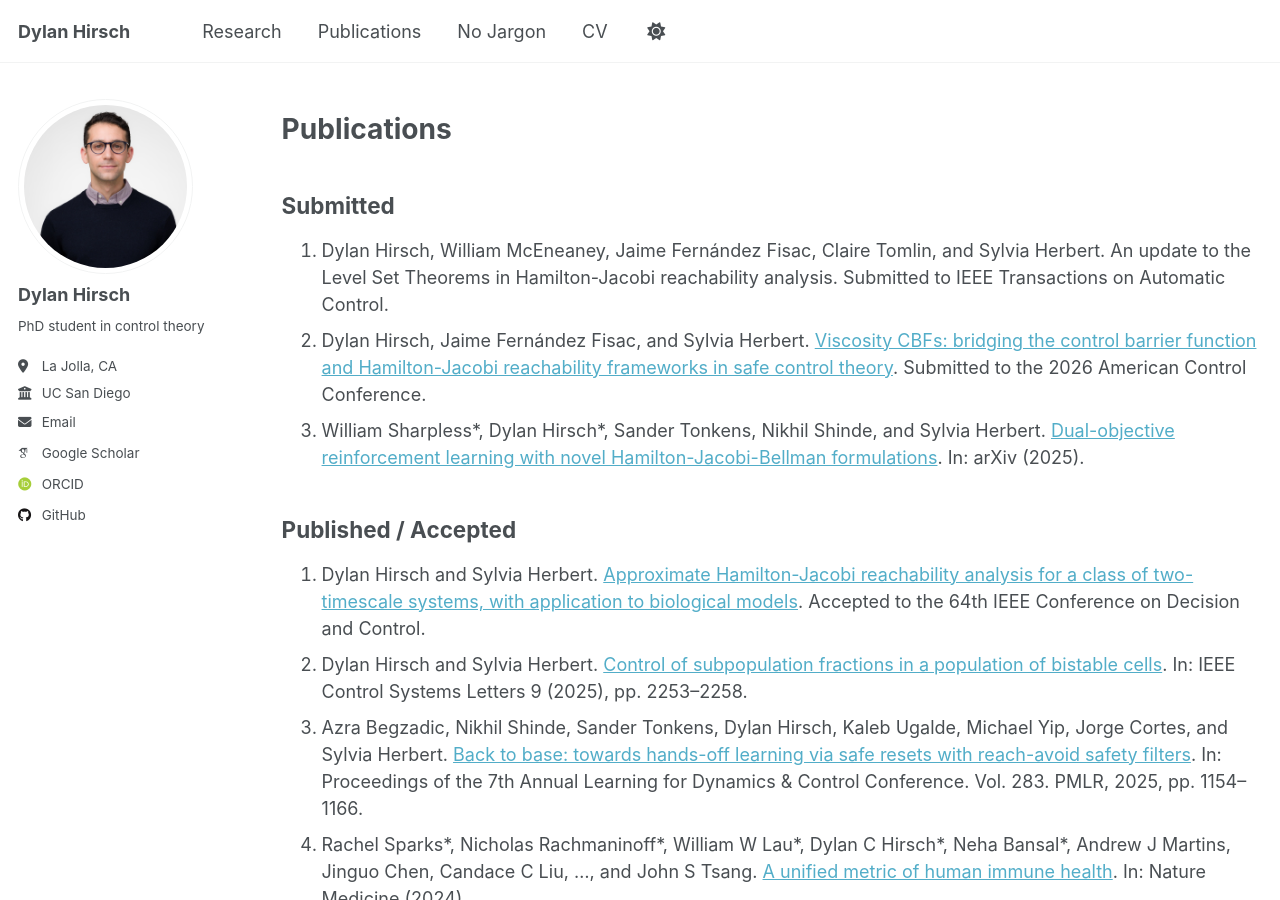
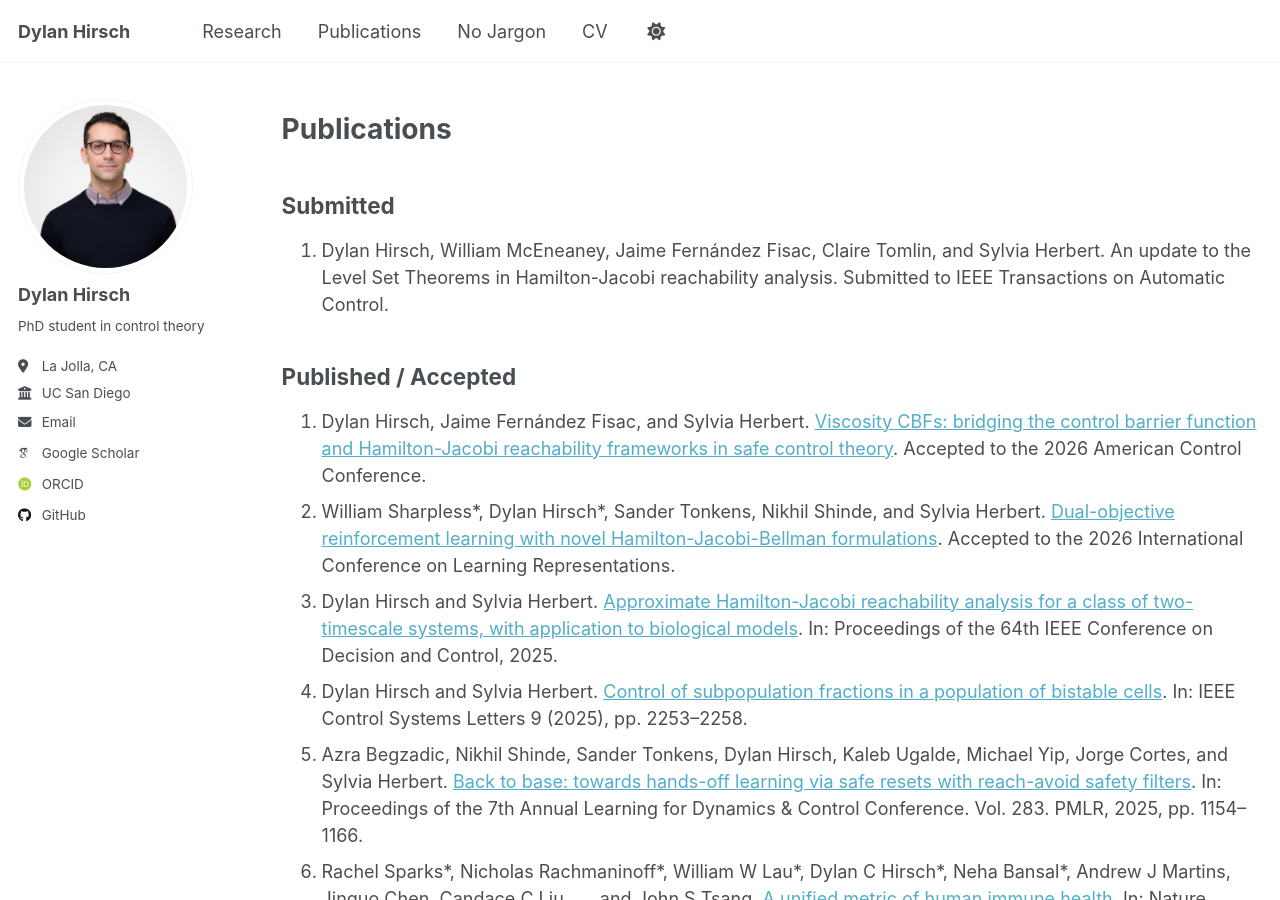
Before and after one commit to dylan-hirsch/dylan-hirsch.github.io, a Jekyll site: the page built from _pages/publications.md, in a window 1280 px wide and 900 px high. Built offline with Jekyll 4.4.1, drawn with Linux system fonts in a browser that asks for light colours; some web fonts are replaced; a script that is not in the unit is left out.

Commit message:
Revise publications list and add new entries
Updated the list of publications with new entries and corrections.

```diff
--- a/_pages/publications.md
+++ b/_pages/publications.md
@@ -12,31 +12,29 @@ author_profile: true
 1. Dylan Hirsch, William McEneaney, Jaime Fernández Fisac, Claire Tomlin, and Sylvia Herbert. An update to the
 Level Set Theorems in Hamilton-Jacobi reachability analysis. Submitted to IEEE Transactions on
 Automatic Control.
-2. Dylan Hirsch, Jaime Fernández Fisac, and Sylvia Herbert. [Viscosity CBFs: bridging the control barrier
-function and Hamilton-Jacobi reachability frameworks in safe control theory](https://arxiv.org/abs/2510.09929). Submitted to the 2026
-American Control Conference.
-3.  William Sharpless\*, Dylan Hirsch\*, Sander Tonkens, Nikhil Shinde, and Sylvia Herbert. [Dual-objective
-reinforcement learning with novel Hamilton-Jacobi-Bellman formulations](https://arxiv.org/abs/2506.16016). In: arXiv (2025).
 
 ## Published / Accepted
 
-1. Dylan Hirsch and Sylvia Herbert. [Approximate Hamilton-Jacobi reachability analysis for a class of
-two-timescale systems, with application to biological models](https://arxiv.org/abs/2503.11021). Accepted to the 64th IEEE Conference on Decision and
-Control.
-2. Dylan Hirsch and Sylvia Herbert. [Control of subpopulation fractions in a population of bistable cells](https://ieeexplore.ieee.org/abstract/document/11177224). In:
+1. Dylan Hirsch, Jaime Fernández Fisac, and Sylvia Herbert. [Viscosity CBFs: bridging the control barrier
+function and Hamilton-Jacobi reachability frameworks in safe control theory](https://arxiv.org/abs/2510.09929). Accepted to the 2026
+American Control Conference.
+2.  William Sharpless\*, Dylan Hirsch\*, Sander Tonkens, Nikhil Shinde, and Sylvia Herbert. [Dual-objective
+reinforcement learning with novel Hamilton-Jacobi-Bellman formulations](https://arxiv.org/abs/2506.16016). Accepted to the 2026 International Conference on Learning Representations.
+3. Dylan Hirsch and Sylvia Herbert. [Approximate Hamilton-Jacobi reachability analysis for a class of
+two-timescale systems, with application to biological models](https://arxiv.org/abs/2503.11021). In: Proceedings of the 64th IEEE Conference on Decision and Control, 2025.
+4. Dylan Hirsch and Sylvia Herbert. [Control of subpopulation fractions in a population of bistable cells](https://ieeexplore.ieee.org/abstract/document/11177224). In:
 IEEE Control Systems Letters 9 (2025), pp. 2253–2258.
-3. Azra Begzadic, Nikhil Shinde, Sander Tonkens, Dylan Hirsch, Kaleb Ugalde, Michael Yip, Jorge Cortes,
+5. Azra Begzadic, Nikhil Shinde, Sander Tonkens, Dylan Hirsch, Kaleb Ugalde, Michael Yip, Jorge Cortes,
 and Sylvia Herbert. [Back to base: towards hands-off learning via safe resets with reach-avoid safety
-filters](https://proceedings.mlr.press/v283/begzadic25a.html). In: Proceedings of the 7th Annual Learning for Dynamics & Control Conference. Vol. 283. PMLR,
-2025, pp. 1154–1166.
-4. Rachel Sparks\*, Nicholas Rachmaninoff\*, William W Lau\*, Dylan C Hirsch\*, Neha Bansal\*, Andrew J
+filters](https://proceedings.mlr.press/v283/begzadic25a.html). In: Proceedings of the 7th Annual Learning for Dynamics & Control Conference. Vol. 283. PMLR, 2025, pp. 1154–1166.
+6. Rachel Sparks\*, Nicholas Rachmaninoff\*, William W Lau\*, Dylan C Hirsch\*, Neha Bansal\*, Andrew J
 Martins, Jinguo Chen, Candace C Liu, ..., and John S Tsang. [A unified metric of human immune health](https://www.nature.com/articles/s41591-024-03092-6).
 In: Nature Medicine (2024).
-5. Dylan Hirsch, Theodore W Grunberg, and Domitilla Del Vecchio. [Error bound for Hill-function approximations in a class of stochastic transcriptional network models](https://ieeexplore.ieee.org/abstract/document/10383993). In: Proceedings of the 62nd Conference on
+7. Dylan Hirsch, Theodore W Grunberg, and Domitilla Del Vecchio. [Error bound for Hill-function approximations in a class of stochastic transcriptional network models](https://ieeexplore.ieee.org/abstract/document/10383993). In: Proceedings of the 62nd Conference on
 Decision and Control (CDC). IEEE. 2023.
-6. Dylan Hirsch and Domitilla Del Vecchio. [Differential equation model for the population-level dynamics
+8. Dylan Hirsch and Domitilla Del Vecchio. [Differential equation model for the population-level dynamics
 of a toggle switch with growth-feedback](https://ieeexplore.ieee.org/abstract/document/9993374). In: Proceedings of the 61st Conference on Decision and Control
 (CDC). IEEE. 2022.
-7. Xiaoshan M Shao, Rohit Bhattacharya, Justin Huang, I K Ashok Sivakumar, Collin Tokheim, Lily Zheng,
+9. Xiaoshan M Shao, Rohit Bhattacharya, Justin Huang, I K Ashok Sivakumar, Collin Tokheim, Lily Zheng,
 Dylan Hirsch, Benjamin Kaminow, ..., and Rachel Karchin. [High-throughput prediction of MHC class I
 and II neoantigens with MHCnuggets](https://aacrjournals.org/cancerimmunolres/article/8/3/396/469597/High-Throughput-Prediction-of-MHC-Class-I-and-II). In: Cancer Immunology Research (2020).
```
